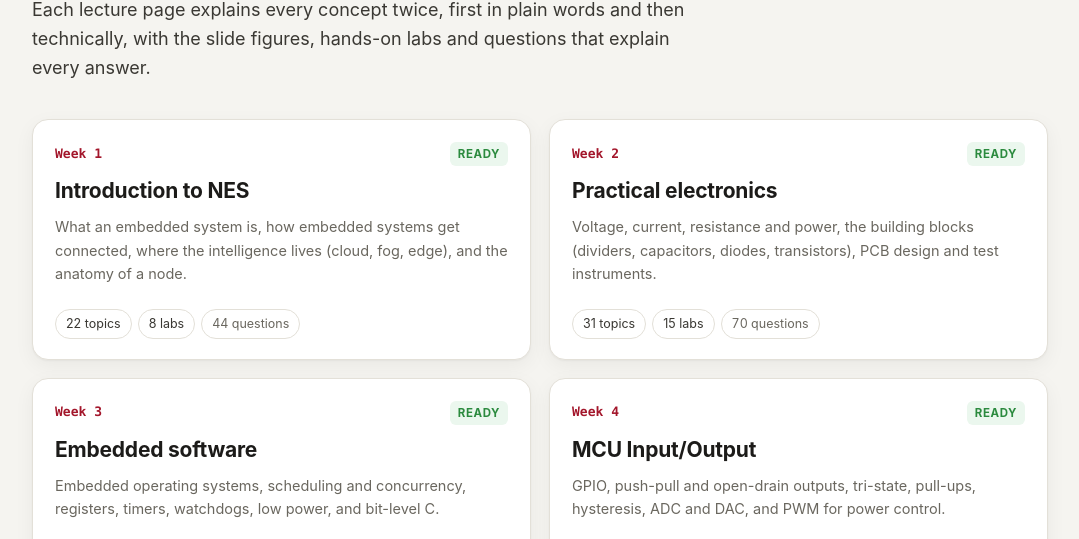
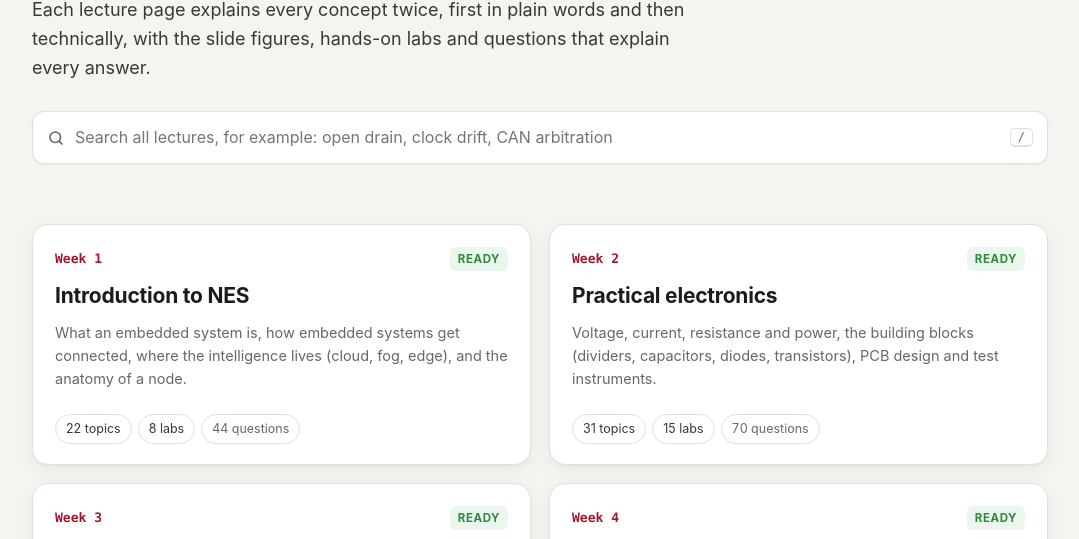
Before and after one commit to pe-ia/nes, a plain HTML site: page site/index.html in a window 1280 px wide. Shown: the part 210-749 px from the top of the page, without its empty margins (100-1179 px from the left). Drawn offline with Linux system fonts and the light colour scheme.

Commit message:
Add search box to the home page

```diff
--- a/site/index.html
+++ b/site/index.html
@@ -25,6 +25,8 @@
       <h1>Study Networked Embedded Systems</h1>
       <p>Each lecture page explains every concept twice, first in plain words and then technically, with the slide figures, hands-on labs and questions that explain every answer.</p>
     </div>
+
+    <div data-search></div>
 
     <div class="hub-grid">
       <a class="lecture-card" href="nes-intro.html" data-summary="nes-intro">
@@ -93,7 +95,16 @@
   </div>
 
   <script src="assets/js/core.js"></script>
+  <script src="assets/js/search.js"></script>
   <script>
+    /* Search: runs in the browser. The index (assets/js/search-index.js, built by
+       tools/build-search-index.js) is loaded on first use of the search box. */
+    StudySearch.mount(document.querySelector("[data-search]"), {
+      placeholder: "Search all lectures, for example: open drain, clock drift, CAN arbitration",
+      load: function () {
+        return StudySearch.loadScripts(["assets/js/search-index.js"]).then(function () { return window.STUDY_SEARCH_INDEX; });
+      }
+    });
     document.querySelectorAll("[data-theme-toggle]").forEach(function (b) { b.addEventListener("click", NES.toggleTheme); });
     document.querySelectorAll("[data-summary]").forEach(function (card) {
       var s = NES.store.get("nes-summary-" + card.dataset.summary, null);
```
